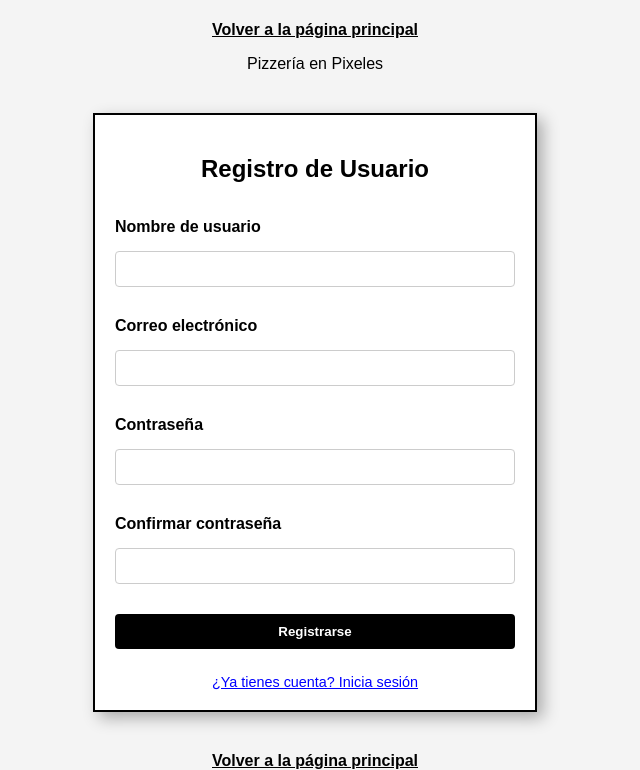
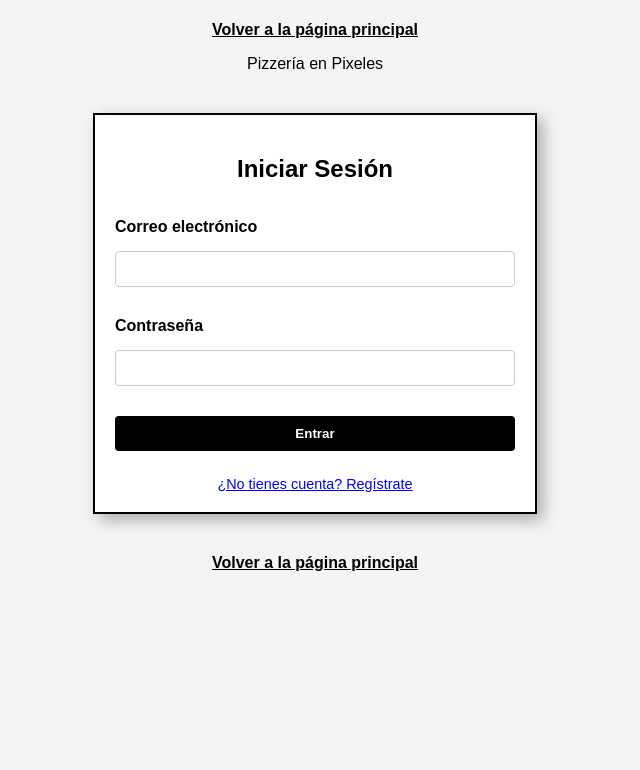
Before and after one commit to Jhincita/pixzeleria, a plain HTML site: page mi-cuenta.html in a window 1280 px wide. Both pictures are taken after a click on the button "¿Ya tienes cuenta? Inicia sesión". Shown: the part 79-849 px from the top of the page, without its empty margins (325-965 px from the left). After the commit the page ends 800 px from the top, so only its background shows below. Drawn offline with Linux system fonts and the light colour scheme; a web font is replaced by a local one.

Commit message:
Registro/Login

```diff
--- a/mi-cuenta.html
+++ b/mi-cuenta.html
@@ -262,6 +262,25 @@
             const el = document.getElementById(id);
             if (el) el.textContent = message;
         }
+
+        const btnShowLogin = document.getElementById('show-login');
+        const btnShowRegister = document.getElementById('show-register');
+    const registerFormContainer = document.getElementById('register-form');
+    const loginFormContainer = document.getElementById('login-form');
+    if (btnShowLogin && btnShowRegister && registerFormContainer && loginFormContainer) {
+        btnShowLogin.addEventListener('click', () => {
+            registerFormContainer.style.display = 'none';
+            loginFormContainer.style.display = 'flex'; // o 'block' según tu CSS
+            clearErrors('reg');
+            clearErrors('login');
+        });
+        btnShowRegister.addEventListener('click', () => {
+            loginFormContainer.style.display = 'none';
+            registerFormContainer.style.display = 'flex'; // o 'block' según tu CSS
+            clearErrors('reg');
+            clearErrors('login');
+        });
+    }
     });
 </script>
 
```
